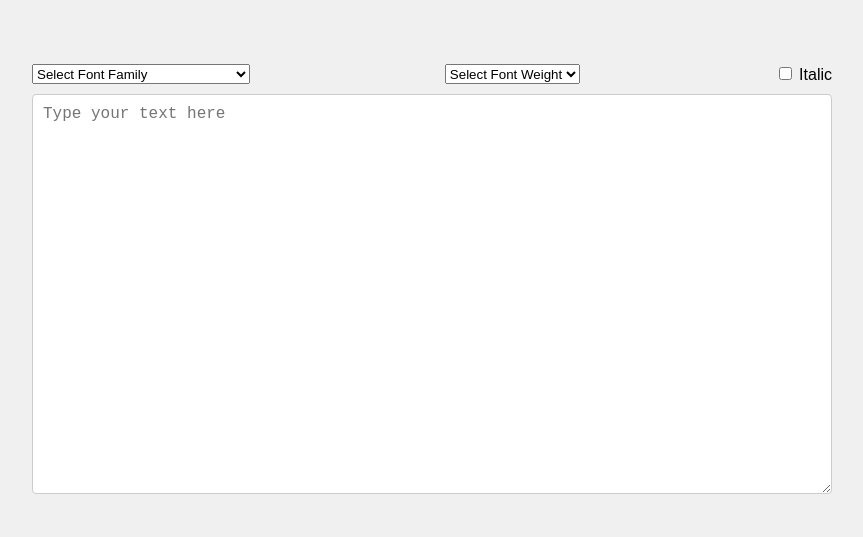
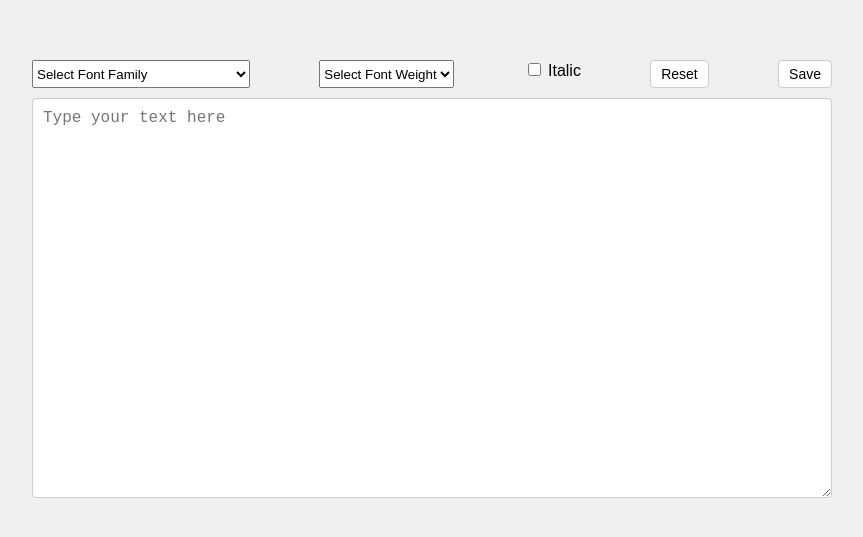
Before and after one commit to Soundharya-A/Text-Editor, a plain HTML site: page index.html in a window 1280 px wide. Shown: the part 119-656 px from the top of the page, without its empty margins (208-1071 px from the left). Drawn offline with Linux system fonts and the light colour scheme.

Commit message:
third commit

```diff
--- a/index.html
+++ b/index.html
@@ -18,6 +18,8 @@
             <label>
                 <input type="checkbox" id="italic-toggle"> Italic
             </label>
+            <button id="reset-button">Reset</button>
+            <button id="save-button">Save</button>
         </div>
         <textarea id="editor" placeholder="Type your text here"></textarea>
     </div>
--- a/script.js
+++ b/script.js
@@ -3,6 +3,8 @@ document.addEventListener('DOMContentLoaded', function() {
     const fontWeightSelector = document.getElementById('font-weight-selector');
     const italicToggle = document.getElementById('italic-toggle');
     const editor = document.getElementById('editor');
+    const resetButton = document.getElementById('reset-button');
+    const saveButton = document.getElementById('save-button');
 
     let fontsData;
 
--- a/styles.css
+++ b/styles.css
@@ -29,3 +29,15 @@ textarea {
     border-radius: 4px;
     box-sizing: border-box;
 }
+button {
+    padding: 5px 10px;
+    font-size: 14px;
+    cursor: pointer;
+    border: 1px solid #ccc;
+    border-radius: 4px;
+    background-color: #fff;
+}
+
+button:hover {
+    background-color: #f0f0f0;
+}
```
